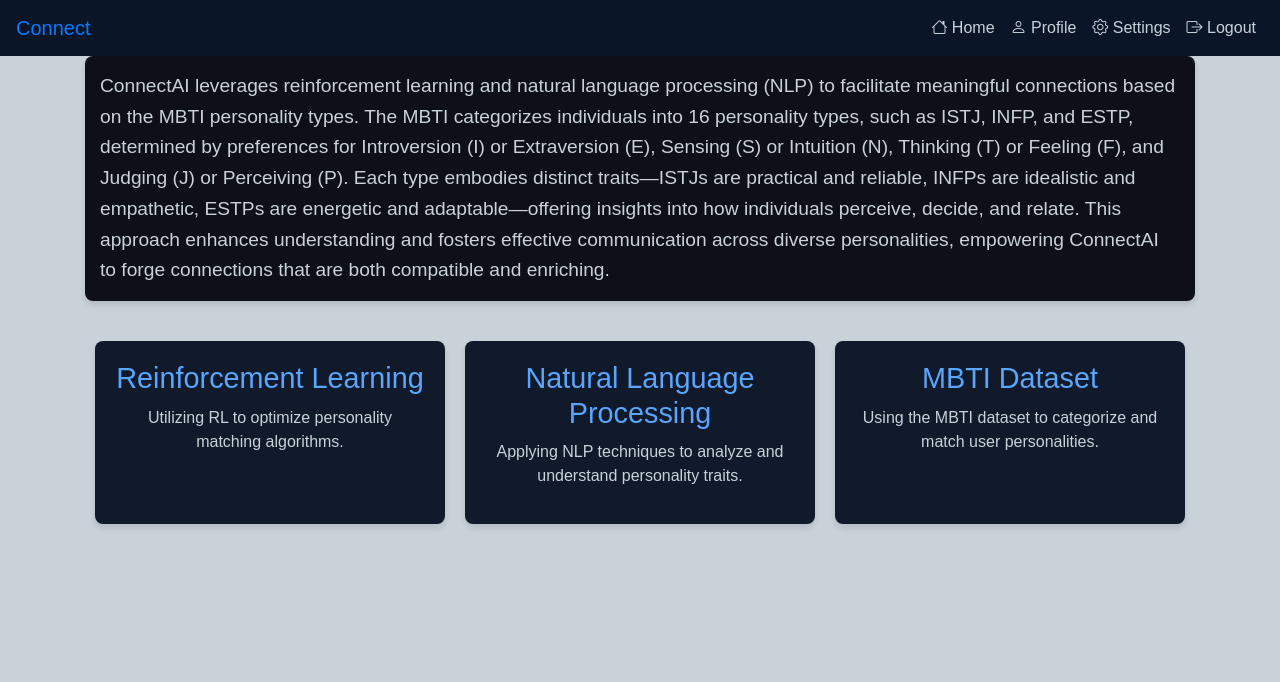
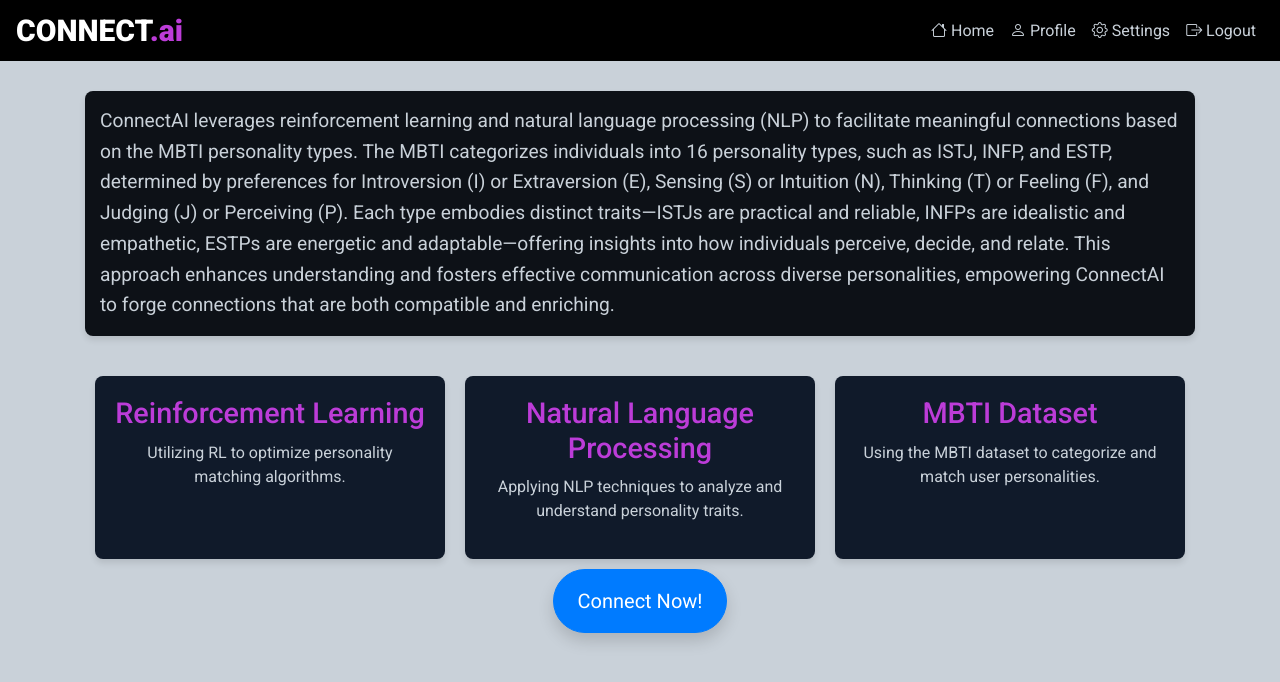
Before and after one commit to AlphaGotReal/ConnectAI, a Django app: page /home in a window 1280 px wide. Shown: the top 682 px of the page. Run offline with Django 5.2, Linux system fonts and the light colour scheme; some libraries are stand-ins or nearby versions.

Commit message:
home ui changes

```diff
--- a/static/styles/main.css
+++ b/static/styles/main.css
@@ -6,20 +6,20 @@ body {
     background-size: cover;
     background-repeat: no-repeat;
     background-position: center; */
-  font-family: "Arial", sans-serif;
+  font-family: "Roboto", "Times New Roman", Times, serif;
   background-color: #c9d1d9; /* Dark background similar to GitHub */
-  color: #0d1117; /* Light text color */
+  color: #fff; /* Light text color */
 }
 
 .brand-name {
-  display: flex;
-  flex-direction: column;
-  align-items: center;
-  justify-content: center;
-  height: 30vh; /* Full viewport height to center vertically */
-  text-align: center;
-  padding: 0; /* Remove any padding */
-  margin: 0; /* Remove any margin */
+  font-weight: 900;
+  font-size: 30px !important;
+  color: #fff;
+  text-decoration: none !important;
+}
+
+.alt-text {
+  color: #bc3cd8;
 }
 
 .brand-logo {
@@ -43,16 +43,8 @@ p {
   color: #c9d1d9; /* Light text color */
 }
 
-.brand-name {
-  font-size: 50px;
-  font-weight: bold;
-  color: #58a6ff; /* GitHub blue */
-  margin: 0;
-  padding: 0;
-}
-
 .navbar-custom {
-  background-color: #0a1628; /* Dark background */
+  background-color: #000; /* Dark background */
 }
 
 .navbar-custom .nav-link {
@@ -74,6 +66,7 @@ p {
   border-radius: 8px;
   box-shadow: 0 4px 6px rgba(0, 0, 0, 0.1); /* Soft shadow */
   margin-bottom: 30px;
+  margin-top: 30px;
 }
 
 .features {
@@ -97,7 +90,7 @@ p {
 .feature h3 {
   font-size: 1.8em;
   margin-bottom: 10px;
-  color: #58a6ff; /* GitHub blue */
+  color: #bc3cd8; /* GitHub blue */
 }
 
 .feature p {
--- a/templates/home.html
+++ b/templates/home.html
@@ -1,12 +1,21 @@
-    {% extends 'main.html' %}
-
-    {% block content %}
-        {% if request.user.is_authenticated %}
-        {% endif %}
+{% extends 'main.html' %} {% block content %}
 <div class="container">
   <!-- Introductory text -->
   <div class="intro-text">
-                <p>ConnectAI leverages reinforcement learning and natural language processing (NLP) to facilitate meaningful connections based on the MBTI personality types. The MBTI categorizes individuals into 16 personality types, such as ISTJ, INFP, and ESTP, determined by preferences for Introversion (I) or Extraversion (E), Sensing (S) or Intuition (N), Thinking (T) or Feeling (F), and Judging (J) or Perceiving (P). Each type embodies distinct traits—ISTJs are practical and reliable, INFPs are idealistic and empathetic, ESTPs are energetic and adaptable—offering insights into how individuals perceive, decide, and relate. This approach enhances understanding and fosters effective communication across diverse personalities, empowering ConnectAI to forge connections that are both compatible and enriching.</p>
+    <p>
+      ConnectAI leverages reinforcement learning and natural language processing
+      (NLP) to facilitate meaningful connections based on the MBTI personality
+      types. The MBTI categorizes individuals into 16 personality types, such as
+      ISTJ, INFP, and ESTP, determined by preferences for Introversion (I) or
+      Extraversion (E), Sensing (S) or Intuition (N), Thinking (T) or Feeling
+      (F), and Judging (J) or Perceiving (P). Each type embodies distinct
+      traits—ISTJs are practical and reliable, INFPs are idealistic and
+      empathetic, ESTPs are energetic and adaptable—offering insights into how
+      individuals perceive, decide, and relate. This approach enhances
+      understanding and fosters effective communication across diverse
+      personalities, empowering ConnectAI to forge connections that are both
+      compatible and enriching.
+    </p>
   </div>
 
   <!-- Features -->
@@ -17,7 +26,9 @@
     </div>
     <div class="feature">
       <h3>Natural Language Processing</h3>
-                    <p>Applying NLP techniques to analyze and understand personality traits.</p>
+      <p>
+        Applying NLP techniques to analyze and understand personality traits.
+      </p>
     </div>
     <div class="feature">
       <h3>MBTI Dataset</h3>
@@ -25,4 +36,11 @@
     </div>
   </div>
 </div>
+<div class="text-center">
+  <a
+    class="btn btn-lg btn-primary shadow rounded-pill px-4 py-3"
+    href="{% url 'connect' %}"
+    >Connect Now!</a
+  >
+</div>
 {% endblock %}
--- a/templates/main.html
+++ b/templates/main.html
@@ -15,6 +15,10 @@
       href="https://cdnjs.cloudflare.com/ajax/libs/bootstrap-icons/1.10.0/font/bootstrap-icons.min.css"
       rel="stylesheet"
     />
+    <link
+      href="https://fonts.googleapis.com/css2?family=Roboto:wght@100;300;400;500;700;900&display=swap"
+      rel="stylesheet"
+    />
     <!-- Custom CSS -->
     <link rel="stylesheet" href="{% static 'styles/main.css' %}" />
   </head>
@@ -26,11 +30,12 @@
         </div> -->
 
       {% include 'navbar.html' %} {% block content %} {% if messages %}
-      <ul class="messages list-unstyled">
+      <ul class="messages list-unstyled mt-6">
         {% for message in messages %}
         <li class="alert alert-info">{{ message }}</li>
         {% endfor %}
       </ul>
+
       {% endif %} {% endblock %}
     </div>
 
--- a/templates/navbar.html
+++ b/templates/navbar.html
@@ -1,7 +1,17 @@
 <!-- navbar.html -->
 <nav class="navbar navbar-expand-lg navbar-custom">
-    <a class="navbar-brand" href="{% url 'connect' %}">Connect</a>
-    <button class="navbar-toggler" type="button" data-toggle="collapse" data-target="#navbarNav" aria-controls="navbarNav" aria-expanded="false" aria-label="Toggle navigation">
+  <a class="brand-name" href="{% url 'home' %}"
+    >CONNECT<span class="alt-text">.ai</span></a
+  >
+  <button
+    class="navbar-toggler"
+    type="button"
+    data-toggle="collapse"
+    data-target="#navbarNav"
+    aria-controls="navbarNav"
+    aria-expanded="false"
+    aria-label="Toggle navigation"
+  >
     <span class="navbar-toggler-icon"></span>
   </button>
   <div class="collapse navbar-collapse" id="navbarNav">
@@ -10,13 +20,17 @@
         <a class="nav-link" href="/home"><i class="bi bi-house"></i> Home</a>
       </li>
       <li class="nav-item">
-                <a class="nav-link" href="/profile"><i class="bi bi-person"></i> Profile</a>
+        <a class="nav-link" href="/profile"
+          ><i class="bi bi-person"></i> Profile</a
+        >
       </li>
       <li class="nav-item">
         <a class="nav-link" href=""><i class="bi bi-gear"></i> Settings</a>
       </li>
       <li class="nav-item">
-                <a class="nav-link" href="/"><i class="bi bi-box-arrow-right"></i> Logout</a>
+        <a class="nav-link" href="/"
+          ><i class="bi bi-box-arrow-right"></i> Logout</a
+        >
       </li>
     </ul>
   </div>
```
Also changed, not shown: static/styles/login.css (+14 -13 lines), templates/login.html (+43 -5 lines), db.sqlite3, media/avatars/idcard.jpg (added), static/background.jpg, static/logo.jpg. Lines whose indentation alone changed are shown as unchanged.
